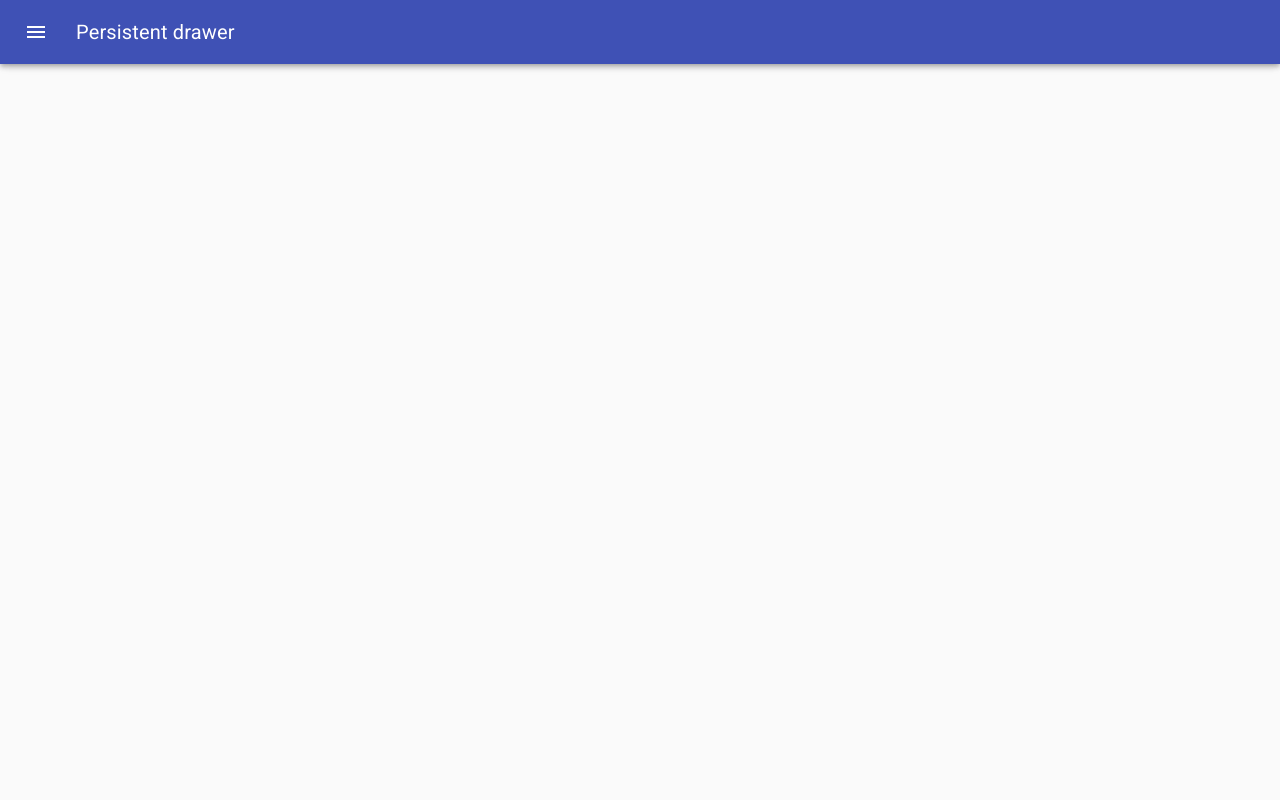
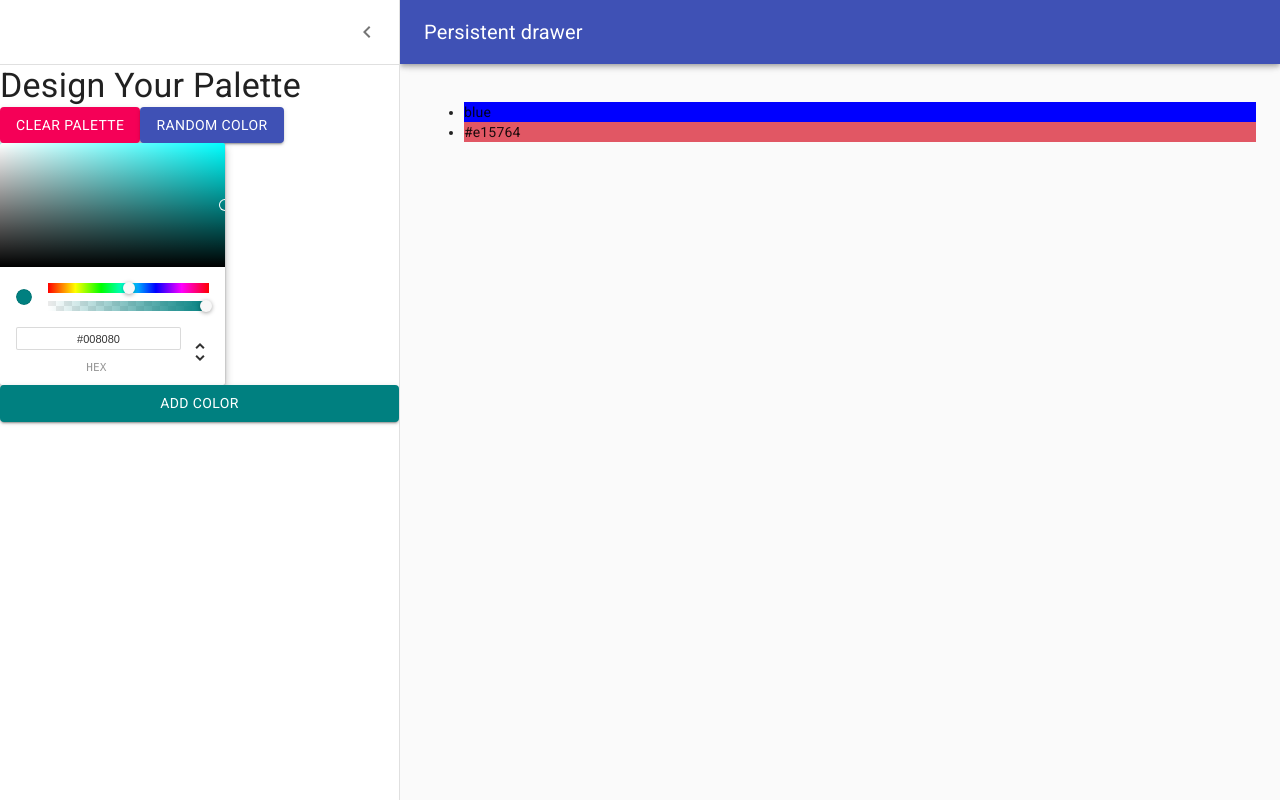
Before and after one commit to lokeam/colorPalette, a React (Create React App) app: page /palette/new in a window 1280 px wide. Built offline with nearby package versions, Linux system fonts and the light colour scheme.

Commit message:
feat: wired up color picker to add color button

```diff
--- a/src/pages/NewPaletteForm/NewPaletteForm.component.jsx
+++ b/src/pages/NewPaletteForm/NewPaletteForm.component.jsx
@@ -1,143 +1,184 @@
-import React from 'react';
-import clsx from 'clsx';
-import { makeStyles, useTheme } from '@material-ui/core/styles';
-import Drawer from '@material-ui/core/Drawer';
-import CssBaseline from '@material-ui/core/CssBaseline';
-import AppBar from '@material-ui/core/AppBar';
-import Toolbar from '@material-ui/core/Toolbar';
-import Typography from '@material-ui/core/Typography';
-import Divider from '@material-ui/core/Divider';
-import IconButton from '@material-ui/core/IconButton';
-import Button from '@material-ui/core/Button';
-import MenuIcon from '@material-ui/icons/Menu';
-import ChevronLeftIcon from '@material-ui/icons/ChevronLeft';
-import { ChromePicker } from 'react-color';
+import React, { Component } from "react";
+import classNames from "classnames";
+import { withStyles } from "@material-ui/core/styles";
+import Drawer from "@material-ui/core/Drawer";
+import CssBaseline from "@material-ui/core/CssBaseline";
+import AppBar from "@material-ui/core/AppBar";
+import Toolbar from "@material-ui/core/Toolbar";
+import Typography from "@material-ui/core/Typography";
+import Divider from "@material-ui/core/Divider";
+import IconButton from "@material-ui/core/IconButton";
+import MenuIcon from "@material-ui/icons/Menu";
+import ChevronLeftIcon from "@material-ui/icons/ChevronLeft";
+import Button from "@material-ui/core/Button";
+import { ChromePicker } from "react-color";
 
-const drawerWidth = 240;
+const drawerWidth = 400;
 
-const useStyles = makeStyles(theme => ({
+const styles = theme => ({
   root: {
-    display: 'flex',
+    display: "flex"
   },
   appBar: {
-    transition: theme.transitions.create(['margin', 'width'], {
+    transition: theme.transitions.create(["margin", "width"], {
       easing: theme.transitions.easing.sharp,
-      duration: theme.transitions.duration.leavingScreen,
-    }),
+      duration: theme.transitions.duration.leavingScreen
+    })
   },
   appBarShift: {
     width: `calc(100% - ${drawerWidth}px)`,
     marginLeft: drawerWidth,
-    transition: theme.transitions.create(['margin', 'width'], {
+    transition: theme.transitions.create(["margin", "width"], {
       easing: theme.transitions.easing.easeOut,
-      duration: theme.transitions.duration.enteringScreen,
-    }),
+      duration: theme.transitions.duration.enteringScreen
+    })
   },
   menuButton: {
-    marginRight: theme.spacing(2),
+    marginLeft: 12,
+    marginRight: 20
   },
   hide: {
-    display: 'none',
+    display: "none"
   },
   drawer: {
     width: drawerWidth,
-    flexShrink: 0,
+    flexShrink: 0
   },
   drawerPaper: {
-    width: drawerWidth,
+    width: drawerWidth
   },
   drawerHeader: {
-    display: 'flex',
-    alignItems: 'center',
-    padding: theme.spacing(0, 1),
+    display: "flex",
+    alignItems: "center",
+    padding: "0 8px",
     ...theme.mixins.toolbar,
-    justifyContent: 'flex-end',
+    justifyContent: "flex-end"
   },
   content: {
     flexGrow: 1,
-    padding: theme.spacing(3),
-    transition: theme.transitions.create('margin', {
+    height: "calc(100vh - 64px)",
+    padding: theme.spacing.unit * 3,
+    transition: theme.transitions.create("margin", {
       easing: theme.transitions.easing.sharp,
-      duration: theme.transitions.duration.leavingScreen,
+      duration: theme.transitions.duration.leavingScreen
     }),
-    marginLeft: -drawerWidth,
+    marginLeft: -drawerWidth
   },
   contentShift: {
-    transition: theme.transitions.create('margin', {
+    transition: theme.transitions.create("margin", {
       easing: theme.transitions.easing.easeOut,
-      duration: theme.transitions.duration.enteringScreen,
+      duration: theme.transitions.duration.enteringScreen
     }),
-    marginLeft: 0,
-  },
-}));
+    marginLeft: 0
+  }
+});
 
-export default function PersistentDrawerLeft() {
-  const classes = useStyles();
-  const theme = useTheme();
-  const [open, setOpen] = React.useState(false);
+class NewPaletteForm extends Component {
+  constructor(props) {
+    super(props);
+    this.state = {
+      open: true,
+      currentColor: "teal",
+      colors: ["blue", "#e15764"]
+    };
+    this.updateCurrentColor = this.updateCurrentColor.bind(this);
+    this.addNewColor = this.addNewColor.bind(this);
+  }
 
-  const handleDrawerOpen = () => {
-    setOpen(true);
+  handleDrawerOpen = () => {
+    this.setState({ open: true });
   };
 
-  const handleDrawerClose = () => {
-    setOpen(false);
+  handleDrawerClose = () => {
+    this.setState({ open: false });
   };
+
+  updateCurrentColor(newColor) {
+    this.setState({ currentColor: newColor.hex });
+  }
+
+  addNewColor() {
+    this.setState({ colors: [...this.state.colors, this.state.currentColor] });
+  }
+
+  render() {
+    const { classes } = this.props;
+    const { open } = this.state;
 
     return (
       <div className={classes.root}>
         <CssBaseline />
         <AppBar
-        position="fixed"
-        className={clsx(classes.appBar, {
-          [classes.appBarShift]: open,
+          position='fixed'
+          className={classNames(classes.appBar, {
+            [classes.appBarShift]: open
           })}
         >
-        <Toolbar>
+          <Toolbar disableGutters={!open}>
             <IconButton
-            color="inherit"
-            aria-label="open drawer"
-            onClick={handleDrawerOpen}
-            edge="start"
-            className={clsx(classes.menuButton, open && classes.hide)}
+              color='inherit'
+              aria-label='Open drawer'
+              onClick={this.handleDrawerOpen}
+              className={classNames(classes.menuButton, open && classes.hide)}
             >
               <MenuIcon />
             </IconButton>
-          <Typography variant="h6" noWrap>
+            <Typography variant='h6' color='inherit' noWrap>
               Persistent drawer
             </Typography>
           </Toolbar>
         </AppBar>
         <Drawer
           className={classes.drawer}
-        variant="persistent"
-        anchor="left"
+          variant='persistent'
+          anchor='left'
           open={open}
           classes={{
-          paper: classes.drawerPaper,
+            paper: classes.drawerPaper
           }}
         >
           <div className={classes.drawerHeader}>
-          <IconButton onClick={handleDrawerClose}>
+            <IconButton onClick={this.handleDrawerClose}>
               <ChevronLeftIcon />
             </IconButton>
           </div>
           <Divider />
-        <Typography variant="h4">Design your palette</Typography>
+          <Typography variant='h4'>Design Your Palette</Typography>
           <div>
-          <Button variant="contained" color="secondary">Clear Palette</Button>
-          <Button variant="contained" color="primary">Random Color</Button>
+            <Button variant='contained' color='secondary'>
+              Clear Palette
+            </Button>
+            <Button variant='contained' color='primary'>
+              Random Color
+            </Button>
           </div>
-        <ChromePicker color="" onChangeComplete={ (newColor) => console.log(newColor) } />
-        <Button variant="contained" color="primary">Add Color</Button>
+          <ChromePicker
+            color={this.state.currentColor}
+            onChangeComplete={this.updateCurrentColor}
+          />
+          <Button
+            variant='contained'
+            color='primary'
+            style={{ backgroundColor: this.state.currentColor }}
+            onClick={this.addNewColor}
+          >
+            Add Color
+          </Button>
         </Drawer>
         <main
-        className={clsx(classes.content, {
-          [classes.contentShift]: open,
+          className={classNames(classes.content, {
+            [classes.contentShift]: open
           })}
         >
           <div className={classes.drawerHeader} />
+          <ul>
+            { this.state.colors.map(color => (
+              <li style={{ backgroundColor: color }}>{color}</li>
+            ))}
+          </ul>
         </main>
       </div>
     );
   }
+}
+export default withStyles(styles, { withTheme: true })(NewPaletteForm);
```
Lines whose indentation alone changed are shown as unchanged.
